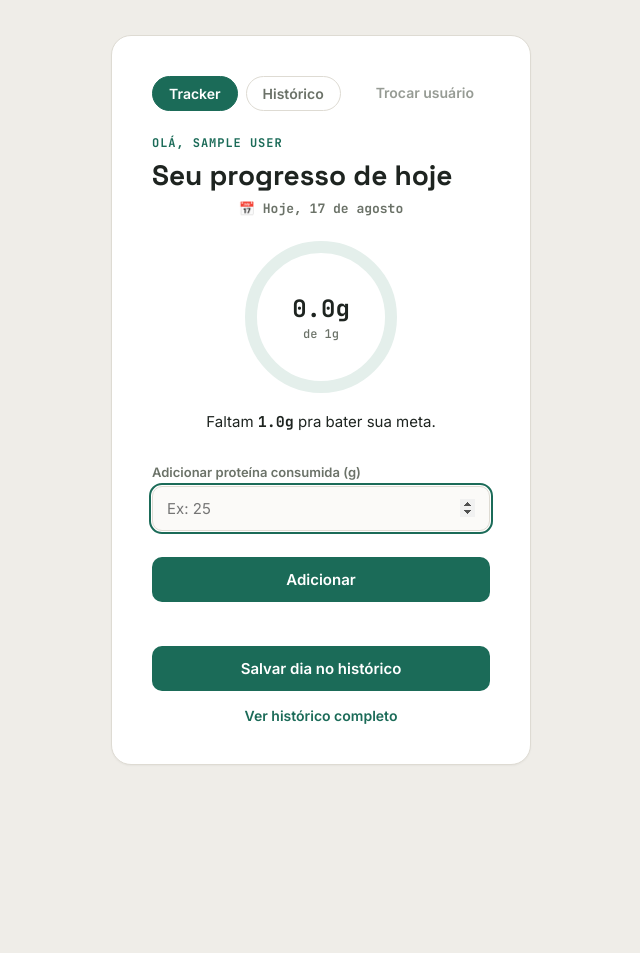
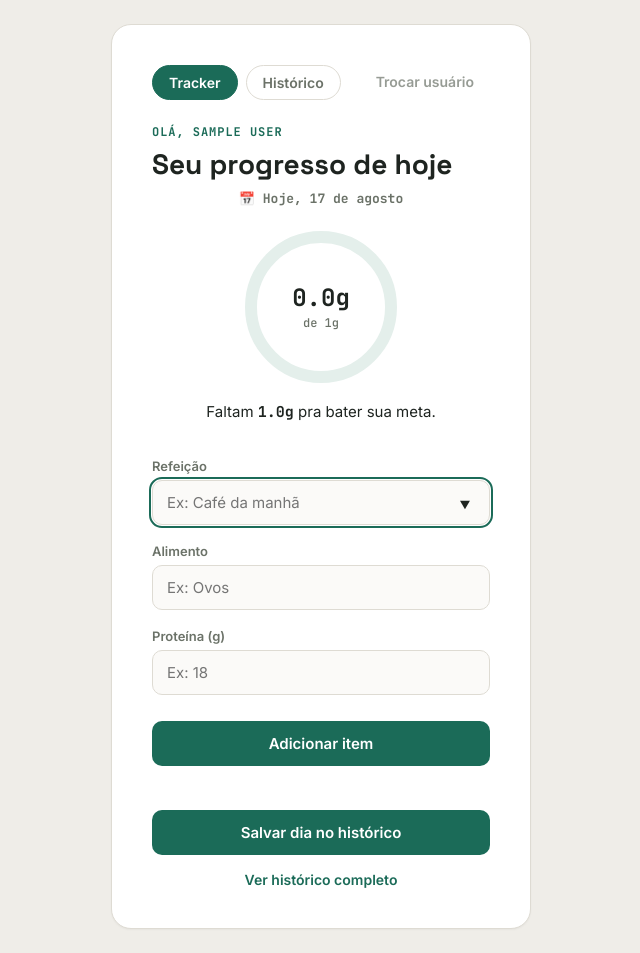
Before and after one commit to Arthur-Isidoro/Protein-Tracker, a Flask app: page /tracker in a window 1280 px wide. Shown: the whole page, without its empty margins (319-959 px from the left). Before the commit the page ends 765 px from the top, so only its background shows below. Run offline with Flask 3, Linux system fonts and the light colour scheme; the visitor is signed in with stand-in values (Sample User, id 1); data that the repository does not hold is empty.

Commit message:
Update tracker.html
substitui campo único de proteína por formulário de refeição/alimento/gramas com lista de itens do dia

```diff
--- a/templates/tracker.html
+++ b/templates/tracker.html
@@ -58,11 +58,42 @@
             {% endif %}
         </div>
 
-        <form method="POST" class="form form-inline">
-            <label for="consumida">Adicionar proteína consumida (g)</label>
-            <input type="number" id="consumida" name="consumida" step="0.1" min="0" placeholder="Ex: 25" required autofocus>
-            <button type="submit">Adicionar</button>
+        <form method="POST" class="form">
+            <label for="refeicao">Refeição</label>
+            <input type="text" id="refeicao" name="refeicao" list="refeicoes-sugeridas" placeholder="Ex: Café da manhã" required autofocus>
+            <datalist id="refeicoes-sugeridas">
+                <option value="Café da manhã">
+                <option value="Almoço">
+                <option value="Lanche">
+                <option value="Jantar">
+                <option value="Ceia">
+            </datalist>
+
+            <label for="alimento">Alimento</label>
+            <input type="text" id="alimento" name="alimento" placeholder="Ex: Ovos" required>
+
+            <label for="gramas">Proteína (g)</label>
+            <input type="number" id="gramas" name="gramas" step="0.1" min="0" placeholder="Ex: 18" required>
+
+            <button type="submit">Adicionar item</button>
         </form>
+
+        {% if itens_hoje %}
+        <div class="itens-hoje">
+            {% set refeicoes_vistas = [] %}
+            {% for item in itens_hoje %}
+                {% if item['refeicao'] not in refeicoes_vistas %}
+                    {% set _ = refeicoes_vistas.append(item['refeicao']) %}
+                    <p class="refeicao-titulo">{{ item['refeicao'] }}</p>
+                {% endif %}
+                <div class="item-linha">
+                    <span class="item-nome">{{ item['alimento'] }}</span>
+                    <span class="item-gramas mono">{{ item['gramas'] | round(1) }}g</span>
+                    <a href="{{ url_for('remover_item_rota', item_id=item['id']) }}" class="item-remover" title="Remover">✕</a>
+                </div>
+            {% endfor %}
+        </div>
+        {% endif %}
 
         <form method="POST" action="{{ url_for('registrar') }}" class="form">
             <button type="submit">Salvar dia no histórico</button>
```
